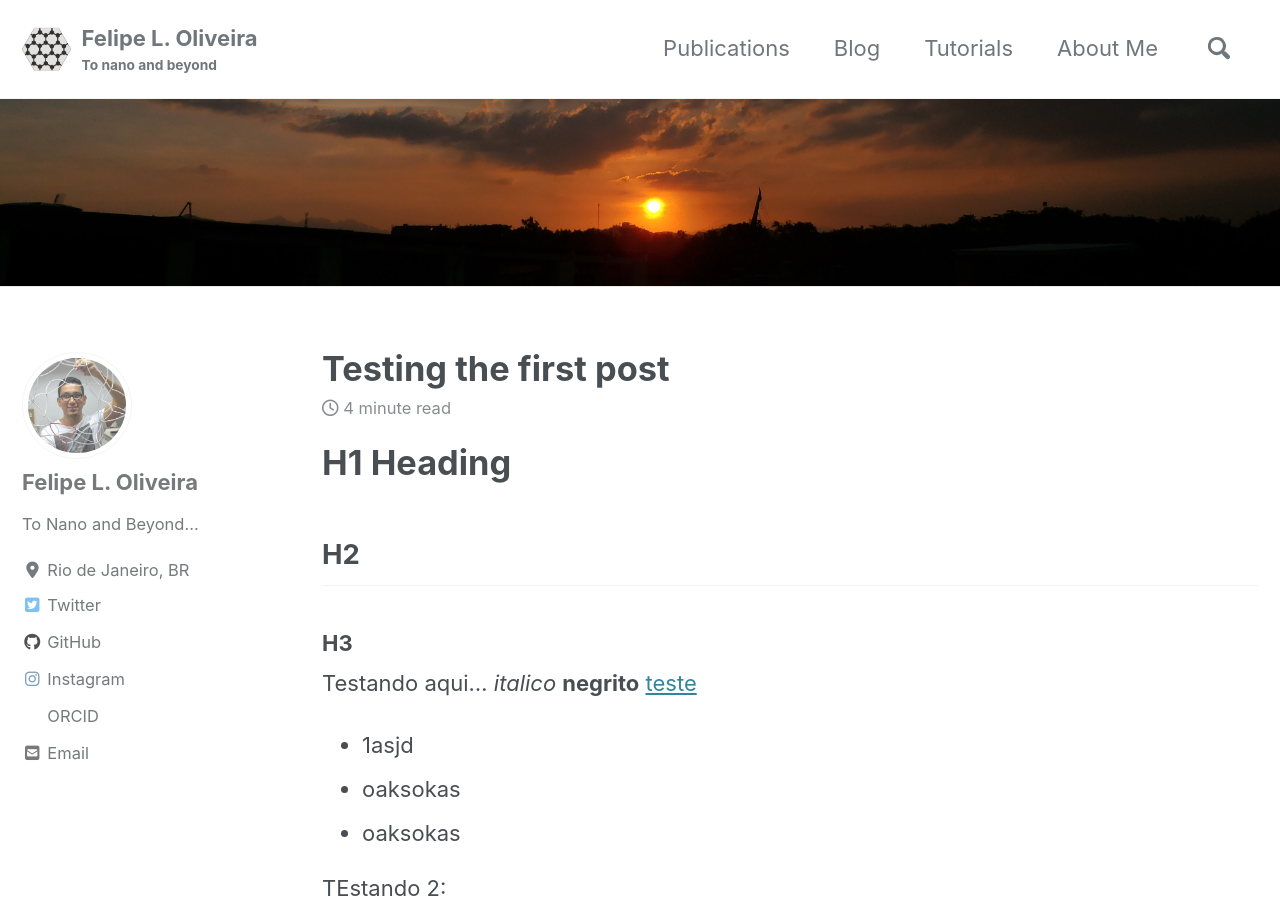
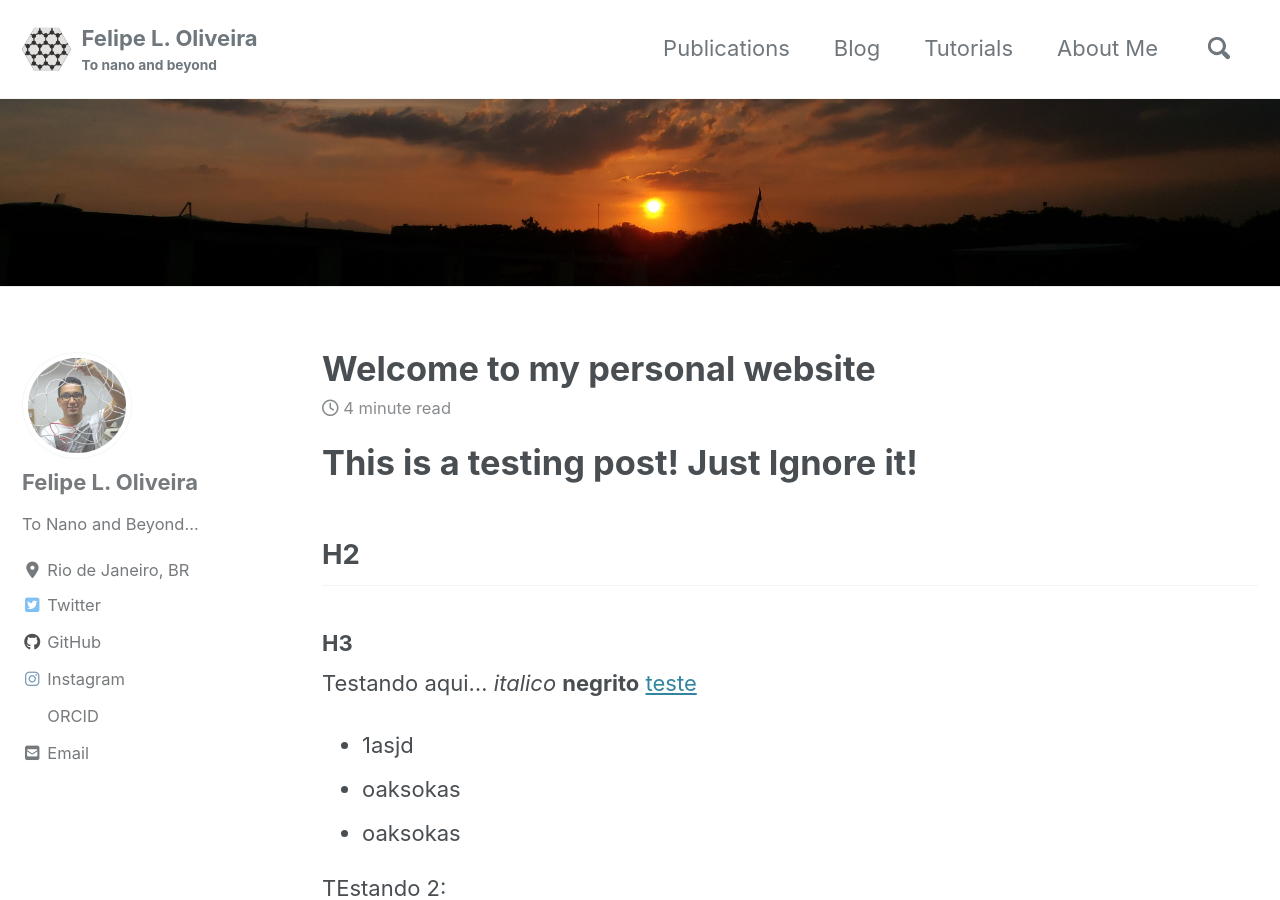
Before and after one commit to lipelopesoliveira/lipelopesoliveira.github.io, a Jekyll site: the page built from _posts/2019-08-30-first_post.md, in a window 1280 px wide and 900 px high. Built offline with Jekyll 4.4.1, drawn with Linux system fonts in a browser that asks for light colours; cached includes are drawn as plain includes; nearby versions of some CDN libraries; formulas are drawn with MathJax 3; some of the changed text lies outside the part shown.

Commit message:
Update 2019-08-30-first_post.md

```diff
--- a/_posts/2019-08-30-first_post.md
+++ b/_posts/2019-08-30-first_post.md
@@ -1,7 +1,7 @@
 ---
-title: "Testing the first post"
+title: "Welcome to my personal website"
 date: 2019-08-30
-tags: [test1, test2, test3]
+tags: [welcome, test, test3]
 classes: wide
 header:
   image: "/images/header.jpg"
@@ -12,7 +12,7 @@ mathjax: "true"
 ---
 
 
-# H1 Heading
+# This is a testing post! Just Ignore it!
 
 ## H2
 
```
